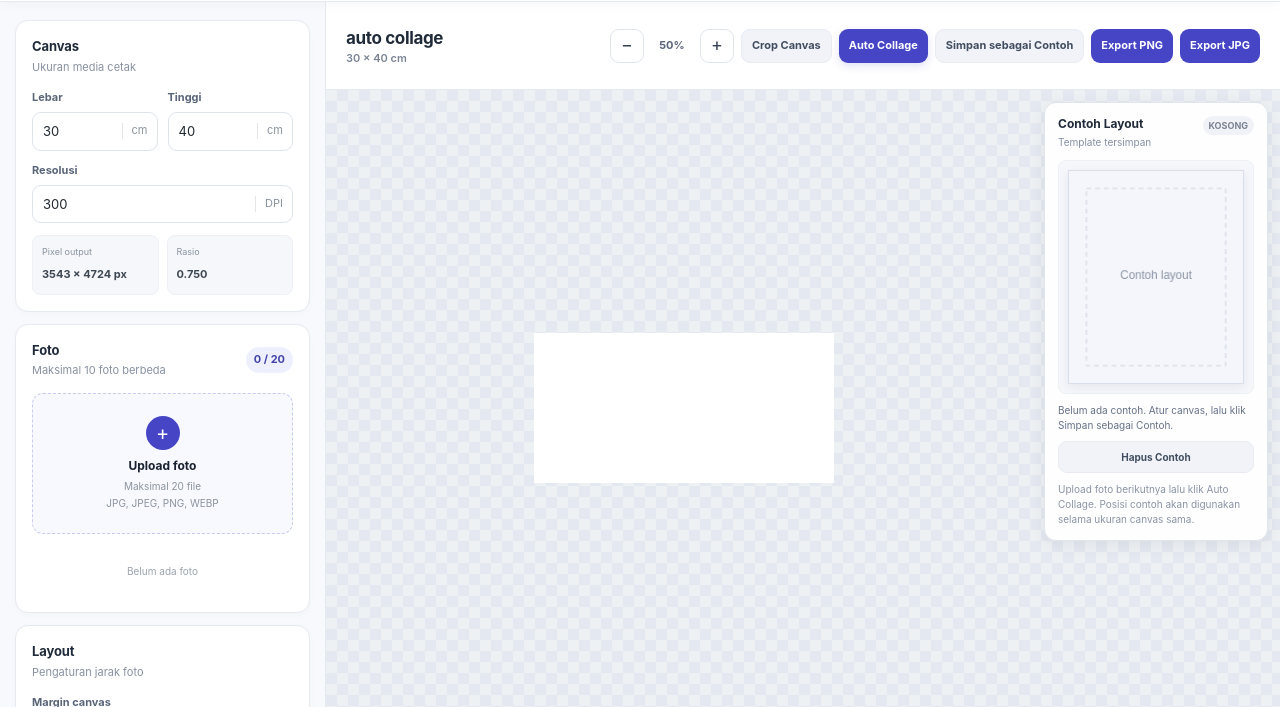
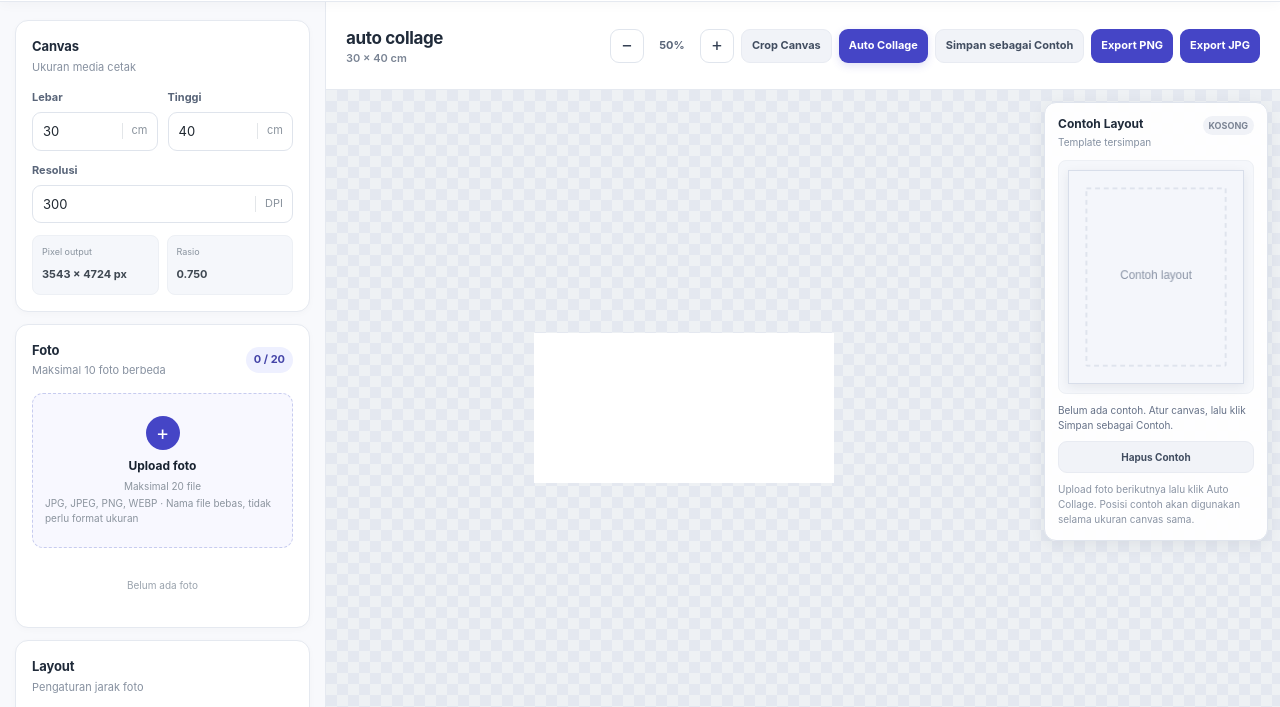
Before and after one commit to dickv940-star/AutoCollage-byAppDigi, a plain HTML site: page index.html in a window 1280 px wide. Shown: the part 74-781 px from the top of the page. Drawn offline with Linux system fonts and the light colour scheme.

Commit message:
Clarify that photo filenames can be arbitrary

```diff
--- a/index.html
+++ b/index.html
@@ -240,7 +240,7 @@
                 </span>
 
                 <small>
-                    JPG, JPEG, PNG, WEBP
+                    JPG, JPEG, PNG, WEBP · Nama file bebas, tidak perlu format ukuran
                 </small>
 
             </label>
```
